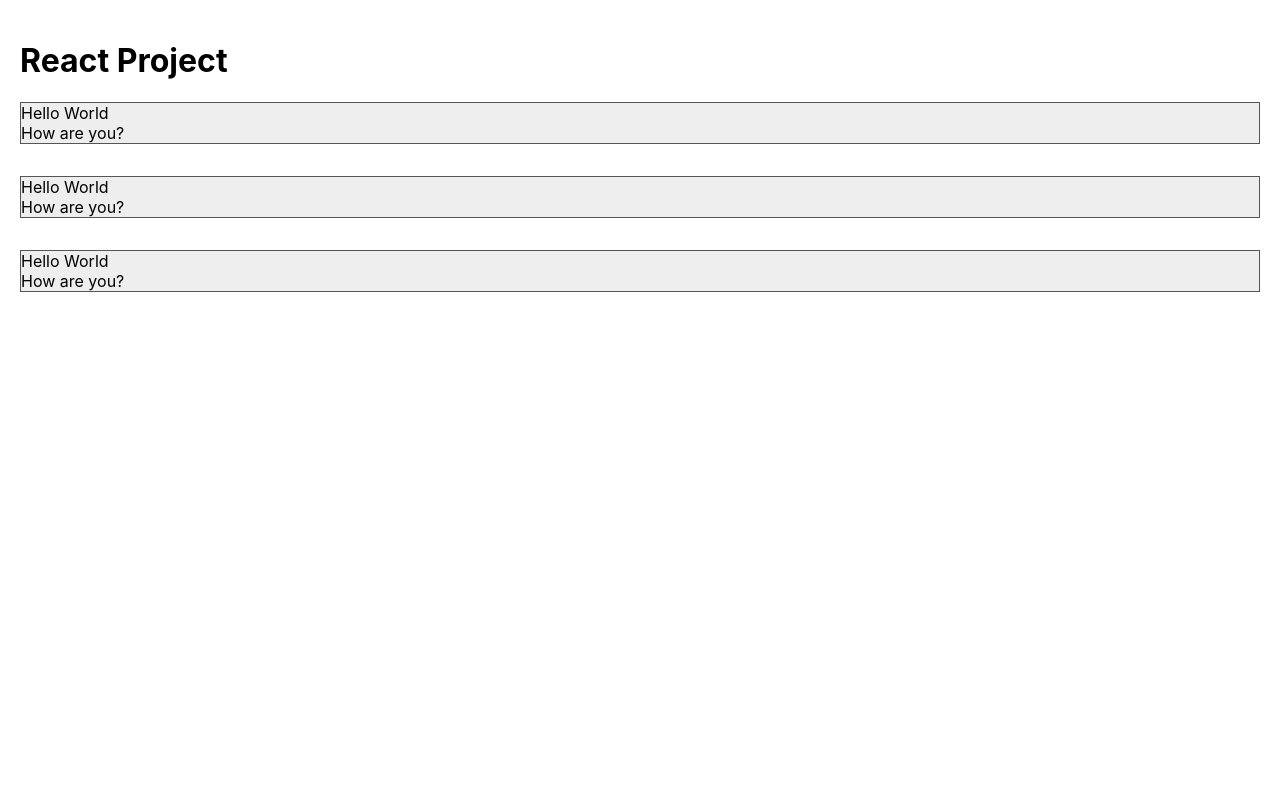
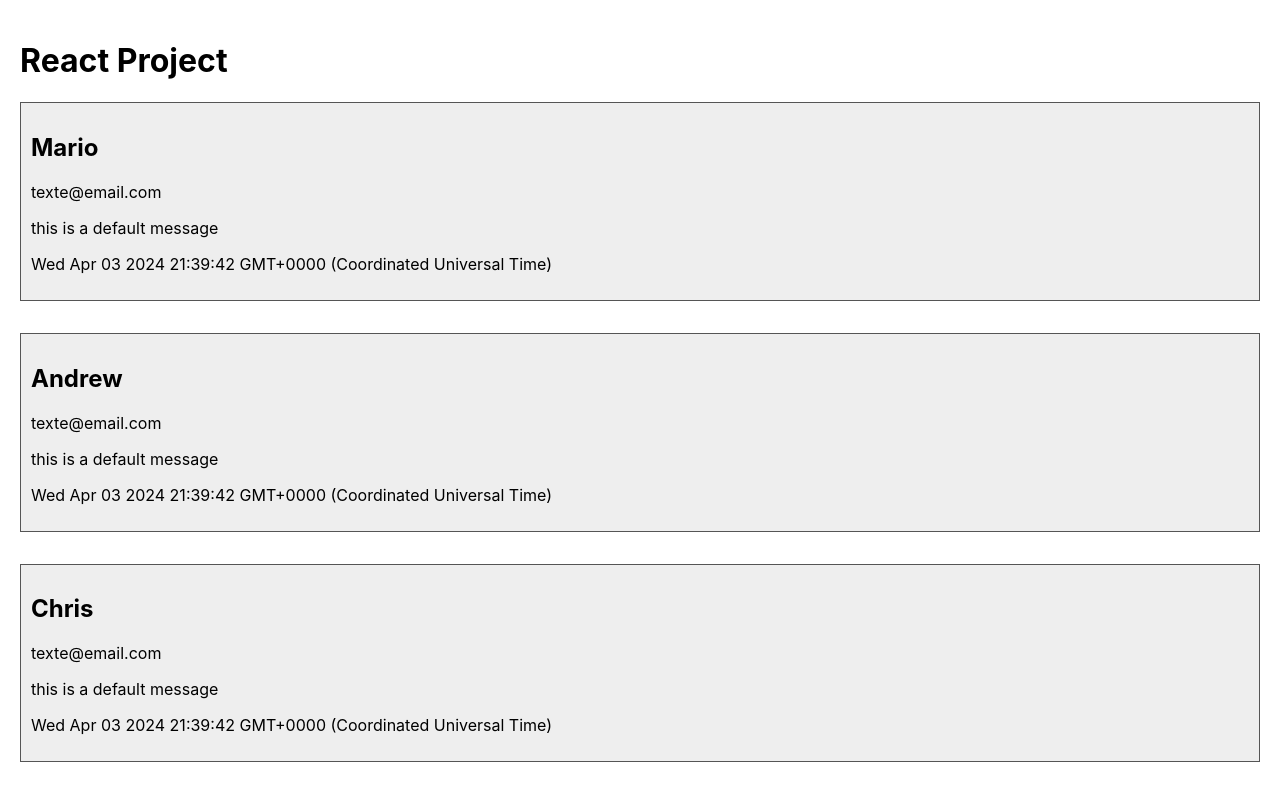
Before and after one commit to PortoGUI/React-app, a React (Create React App) app: page / in a window 1280 px wide. Shown: the top 800 px of the page. Built offline with nearby package versions, Linux system fonts and the light colour scheme.

Commit message:
Trabalhando com Propriedades

```diff
--- a/src/App.js
+++ b/src/App.js
@@ -5,9 +5,15 @@ function App() {
     return (
             <div className="App">
                 <h1>React Project</h1>
-                <Comentario></Comentario>
-                <Comentario></Comentario>
-                <Comentario></Comentario>
+                <Comentario name="Mario" email="texte@email.com" date={new Date()}>
+                    this is a default message
+                </Comentario>
+                <Comentario name="Andrew" email="texte@email.com" date={new Date()}>
+                    this is a default message
+                </Comentario>
+                <Comentario name="Chris" email="texte@email.com" date={new Date()}>
+                    this is a default message
+                </Comentario>
             </div>
     );
 }
--- a/src/components/comentario/Comentario.js
+++ b/src/components/comentario/Comentario.js
@@ -1,10 +1,12 @@
 import React from "react";
 import './comentario.css'
 
-const Comentario = () => (
+const Comentario = props => (
         <div className="comentario">
-            <div>Hello World</div>
-            <div>How are you?</div>
+            <h2><b>{props.name}</b></h2>
+            <p>{props.email}</p>
+            <p>{props.children}</p>
+            <p>{String(props.date)}</p>
         </div>
 )
 
--- a/src/components/comentario/comentario.css
+++ b/src/components/comentario/comentario.css
@@ -1,5 +1,6 @@
 .comentario {
     background-color: #eee;
     margin-bottom: 2rem;
-    border: 1px solid #555
+    border: 1px solid #555;
+    padding: 10px;
 }
```
